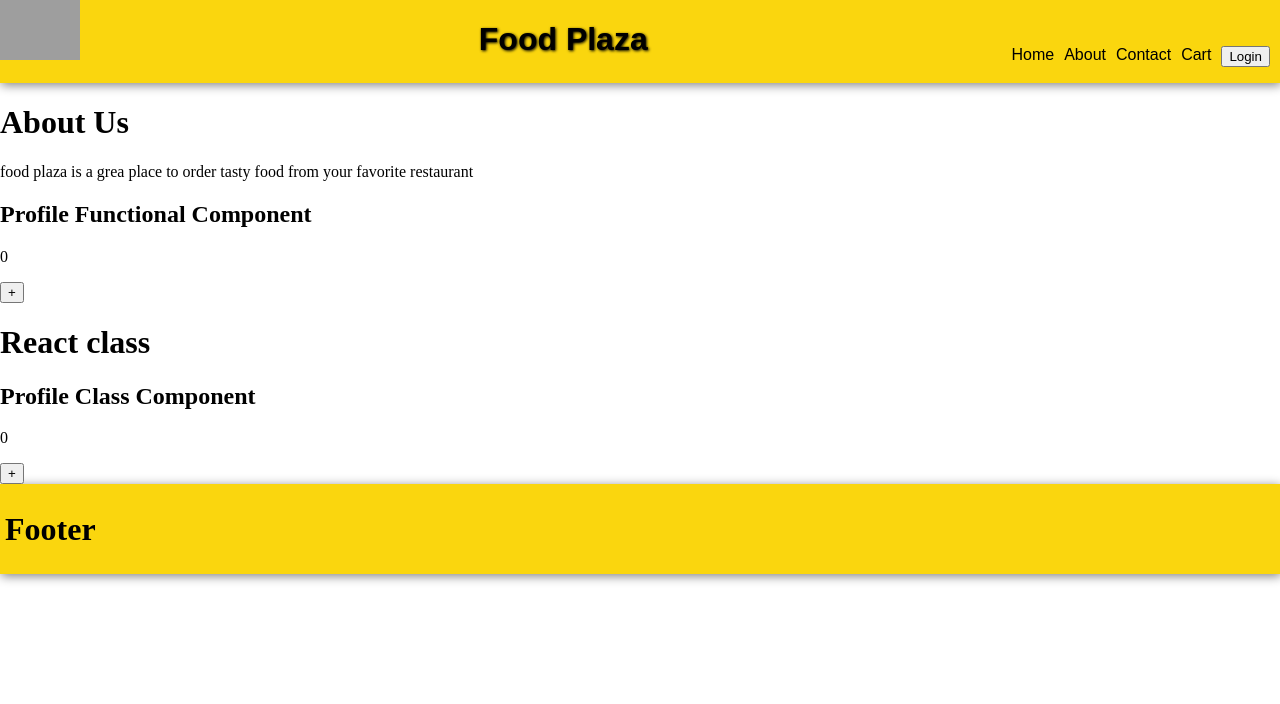
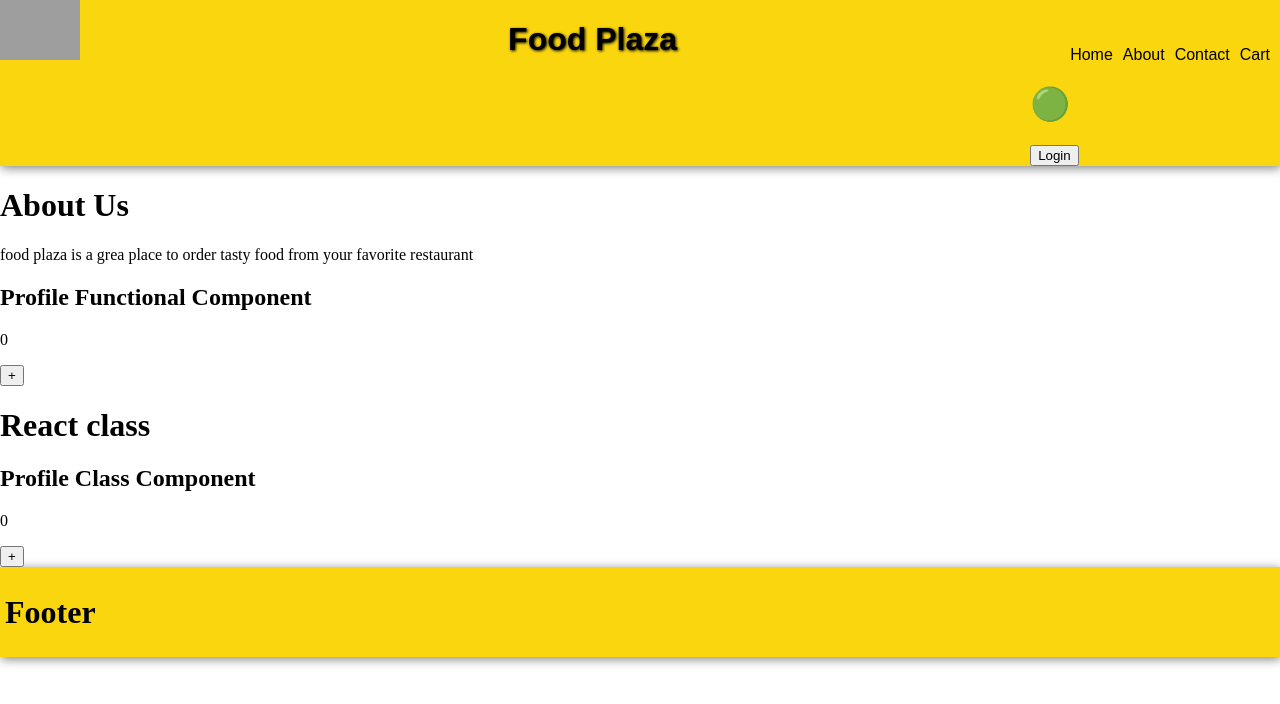
Before and after one commit to neetugond/Food_Plaza, a React (Vite) app: page /about in a window 1280 px wide. Shown: the top 704 px of the page. Built offline with nearby package versions, Linux system fonts and the light colour scheme; grey boxes are pictures that could not be loaded.

Commit message:
isOnline custom hook

```diff
--- a/src/components/Body.js
+++ b/src/components/Body.js
@@ -3,7 +3,7 @@ import { Link } from "react-router-dom";
 import RestaurantCard from "./RestaurantCard";
 import { BodyShimmer } from "./Shimmer";
 import { Api_URL } from "../constants";
-import useOnline from '../utils/useOnline';
+// import useOnline from '../utils/useOnline';
 
 
 function filterData(searchText, restaurants) {
@@ -67,10 +67,10 @@ const Body = () => {
         }
     };
 
-    const isOnline = useOnline();
-    if (!isOnline) {
-        return <h1>Offline, please check your internet connection!!</h1>
-    }
+    // const isOnline = useOnline();
+    // if (!isOnline) {
+    //     return <h1> ✅ Offline, please check your internet connection!!</h1>
+    // }
 
     return (
         (allRestaurants.length === 0) ? (<BodyShimmer />) : (
@@ -96,8 +96,8 @@ const Body = () => {
                         filterRestaurants.map((restaurant) => {
                             return (
                                 // link restaurant with id so that when click to perticular restaurant redirect to restaurantMenu component
-                                <Link to={'/restaurant/'+restaurant?.info?.id}key={restaurant.info.id}>
-                                    <RestaurantCard resData={restaurant?.info}  />
+                                <Link to={'/restaurant/' + restaurant?.info?.id} key={restaurant.info.id}>
+                                    <RestaurantCard resData={restaurant?.info} />
                                 </Link>
 
                             )
--- a/src/components/Header.js
+++ b/src/components/Header.js
@@ -2,12 +2,13 @@ import React, { useState } from 'react'
 import { Link } from 'react-router-dom'
 import About from './About'
 import Contact from './Contact'
+import useOnline from '../utils/useOnline'
 // const loggedInUser = () => {
 //     return false
 // }
 function Header() {
     const [isLoggedIn, setIsLoggedIn] = useState(false)
-
+const isOnline = useOnline()
     return (
         <>
             {/* <h1>Header</h1> */}
@@ -26,10 +27,13 @@ function Header() {
                         <Link style={{textDecoration:'inherit'}} to="/about"><li>About</li></Link>
                         <Link style={{textDecoration:'inherit'}} to="/contact"><li>Contact</li></Link>
                         <li>Cart</li>
-                        <li>
+                        </ul>
+                        <h1>
+                            { isOnline? '🟢' : '🔴'}
+
+                        </h1>
                         {isLoggedIn ? (<button onClick={() => setIsLoggedIn(false)}>Logout</button>) : (<button onClick={() => setIsLoggedIn(true)} >Login</button>)}
-                        </li>
-                    </ul>
+
 
 
                 </div>
--- a/src/utils/useOnline.js
+++ b/src/utils/useOnline.js
@@ -3,7 +3,6 @@ import { useEffect, useState } from "react";
 const useOnline = () => {
     // for managing state
     const [isOnline, setIsOnline] = useState(true);
-
     // want to show only once
     useEffect(() => {
         const handleOnline = () => {
```
Lines whose indentation alone changed are shown as unchanged.
